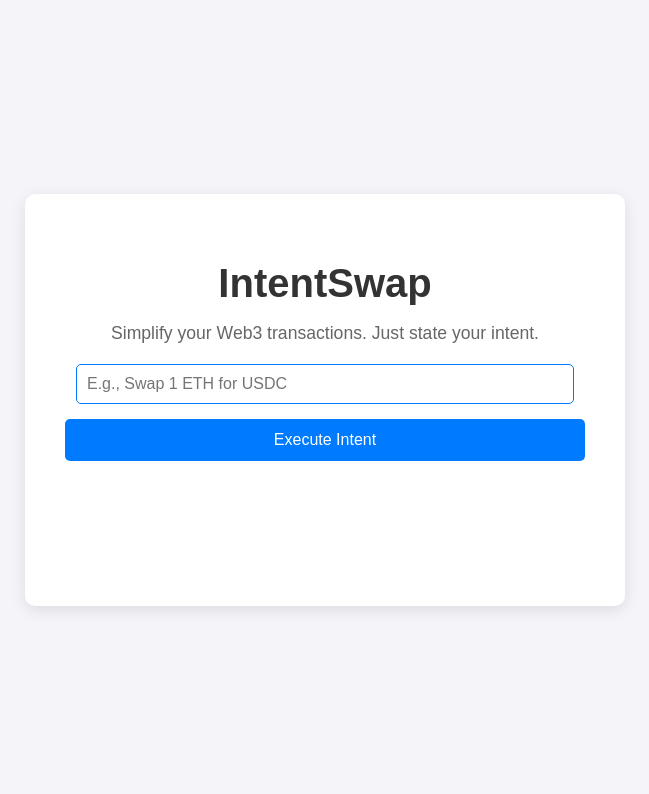
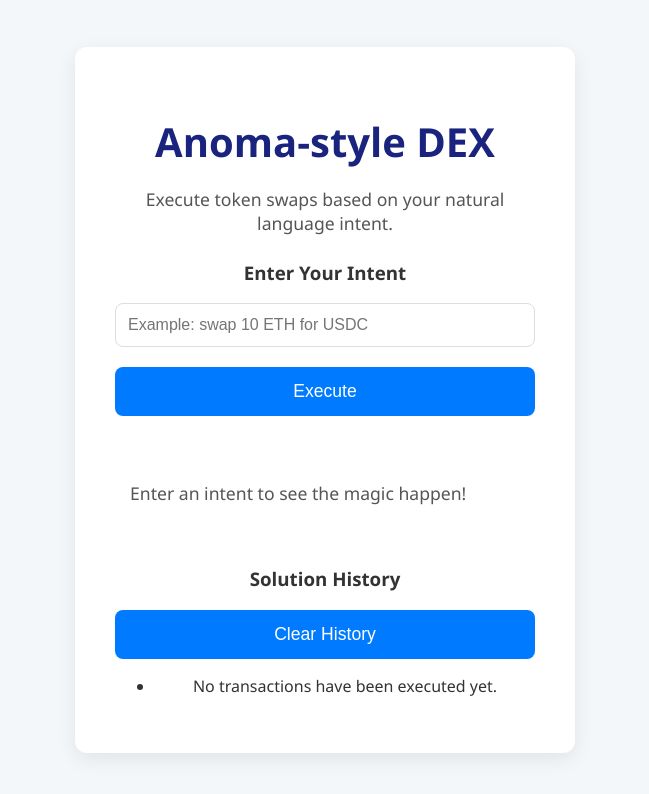
Before and after one commit to hieu123-loa/IntentSwap-Prototype, a plain HTML site: page index.html in a window 1280 px wide. Shown: the whole page, without its empty margins (315-964 px from the left). Drawn offline with Linux system fonts and the light colour scheme.

Commit message:
Update index.html

```diff
--- a/index.html
+++ b/index.html
@@ -3,96 +3,42 @@
 <head>
 <meta charset="UTF-8">
 <meta name="viewport" content="width=device-width, initial-scale=1.0">
-<title>IntentSwap - Web3 Prototype</title>
+<title>Anoma-style Intent-based DEX</title>
 <link rel="stylesheet" href="style.css">
-<style>
-body {
-font-family: Arial, sans-serif;
-display: flex;
-justify-content: center;
-align-items: center;
-height: 100vh;
-background-color: #f4f4f9;
-margin: 0;
-text-align: center;
-}
-.container {
-background: white;
-padding: 40px;
-border-radius: 10px;
-box-shadow: 0 4px 15px rgba(0, 0, 0, 0.1);
-width: 90%;
-max-width: 600px;
-}
-h1 {
-color: #333;
-margin-bottom: 10px;
-}
-p {
-color: #666;
-margin-bottom: 20px;
-}
-input {
-width: calc(100% - 22px);
-padding: 10px;
-margin-bottom: 15px;
-border: 1px solid #ccc;
-border-radius: 5px;
-font-size: 16px;
-}
-button {
-background-color: #007bff;
-color: white;
-border: none;
-padding: 12px 20px;
-border-radius: 5px;
-font-size: 16px;
-cursor: pointer;
-transition: background-color 0.3s ease;
-}
-button:hover {
-background-color: #0056b3;
-}
-#resultDisplay {
-margin-top: 25px;
-font-size: 16px;
-min-height: 50px;
-}
-.loading {
-color: #ff9800;
-}
-.success {
-color: #4caf50;
-}
-.error {
-color: #f44336;
-}
-.solution-link {
-display: inline-block;
-margin-top: 10px;
-color: #007bff;
-text-decoration: none;
-font-weight: bold;
-}
-.solution-link:hover {
-text-decoration: underline;
-}
-</style>
+<link rel="preconnect" href="https://fonts.googleapis.com">
+<link rel="preconnect" href="https://fonts.gstatic.com" crossorigin>
+<link href="https://fonts.googleapis.com/css2?family=Poppins:wght@400;600&display=swap" rel="stylesheet">
 </head>
 <body>
 
 <div class="container">
-<h1>IntentSwap</h1>
-<p>Simplify your Web3 transactions. Just state your intent.</p>
+<h1 class="title">Anoma-style DEX</h1>
+<p class="subtitle">Execute token swaps based on your natural language intent.</p>
 
-<input type="text" id="intentInput" placeholder="E.g., Swap 1 ETH for USDC" autofocus>
+<div class="intent-box">
+<div class="intent-header">
+<h3>Enter Your Intent</h3>
+</div>
 
-<button id="executeButton">Execute Intent</button>
+<div class="input-group">
+<input type="text" id="intentInput" placeholder="Example: swap 10 ETH for USDC">
+<button id="executeButton">Execute</button>
+</div>
 
-<div id="resultDisplay"></div>
+<div id="resultDisplay" class="result-display">
+<p>Enter an intent to see the magic happen!</p>
+</div>
+</div>
+
+<div class="transaction-history-container">
+<h3>Solution History</h3>
+<button id="clearHistoryButton">Clear History</button>
+<ul id="historyList">
+<li class="no-history">No transactions have been executed yet.</li>
+</ul>
+</div>
 </div>
 
 <script src="script.js"></script>
-
 </body>
 </html>
```
